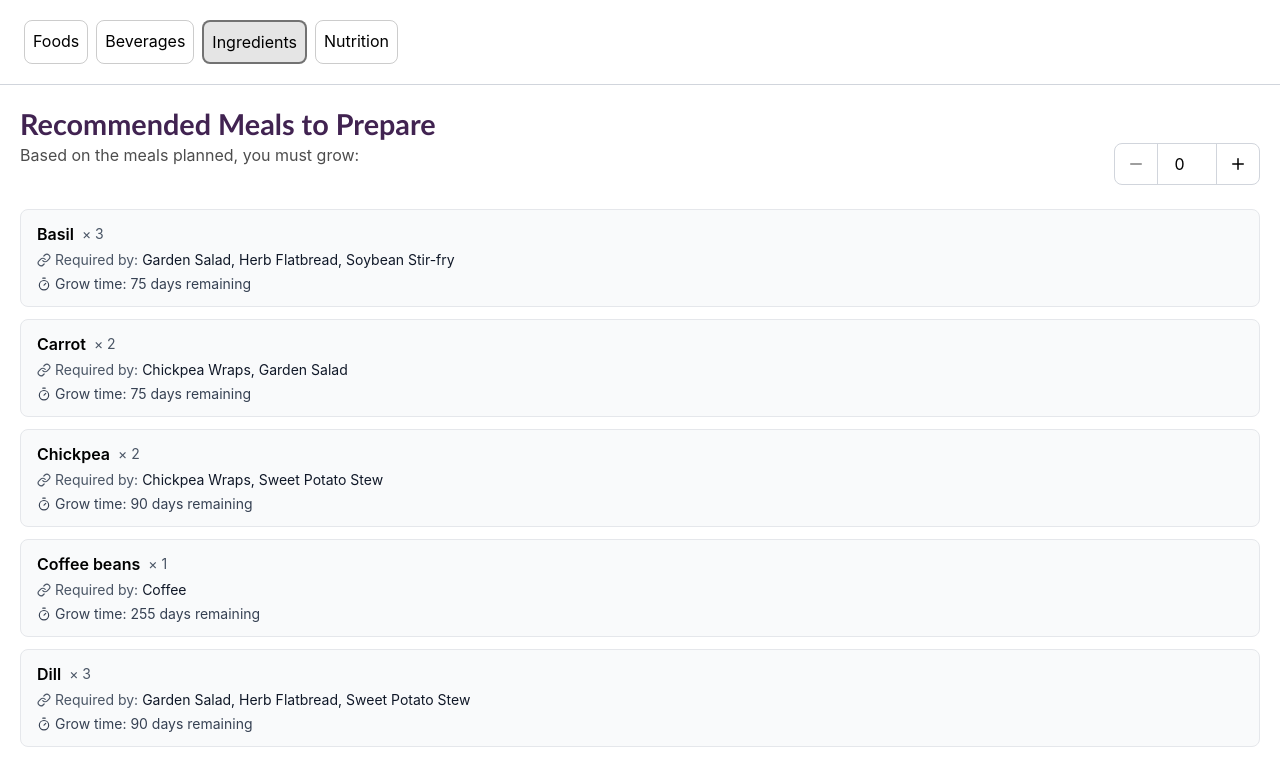
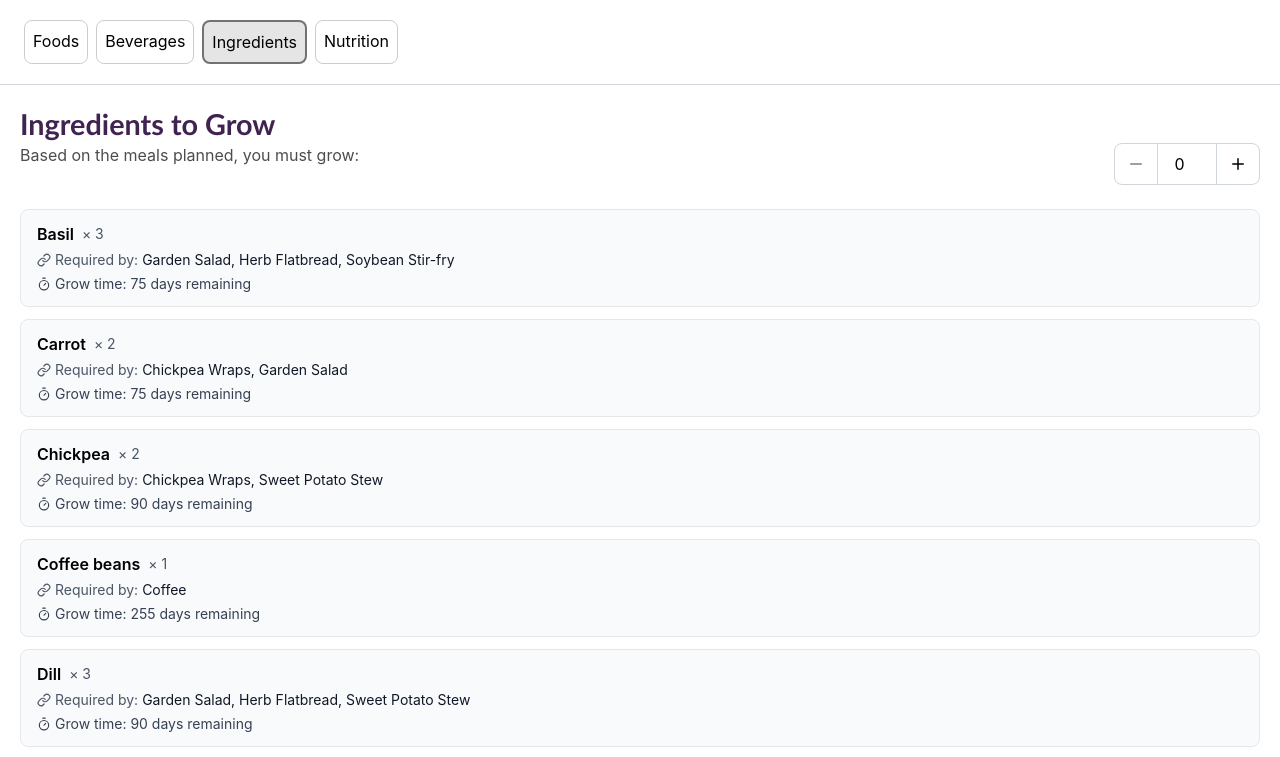
Before and after one commit to StrawberrySugars/Liftoff, a SvelteKit app: page /ingredients in a window 1280 px wide. Shown: the top 757 px of the page. Built offline with nearby package versions, Linux system fonts and the light colour scheme.

Commit message:
update page

```diff
--- a/src/routes/ingredients/+page.svelte
+++ b/src/routes/ingredients/+page.svelte
@@ -32,7 +32,7 @@
 
 <main class="flex flex-col gap-4 rounded-lg p-5" id="main-content">
 	<div>
-		<h1 class="text-2xl font-semibold">Recommended Meals to Prepare</h1>
+		<h1 class="text-2xl font-semibold">Ingredients to Grow</h1>
 		<div aria-label="Days elapsed tracker"></div>
 		<div class="flex pb-2">
 			<label for="daysElapsed" class="sr-only">Days elapsed</label>
```
